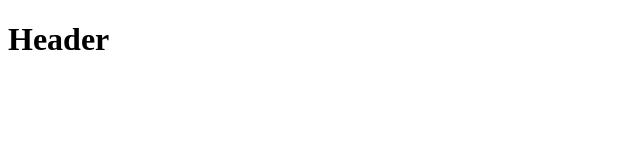
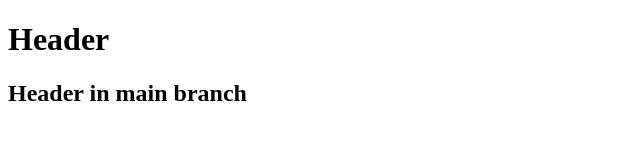
Before and after one commit to DhanushkaChandimal/git-playground, a plain HTML site: page index.html in a window 1280 px wide. Shown: the whole page, without its empty margins (0-640 px from the left). Drawn offline with Linux system fonts and the light colour scheme.

Commit message:
Add header in main branch

```diff
--- a/index.html
+++ b/index.html
@@ -7,5 +7,6 @@
 </head>
 <body>
     <h1>Header</h1>
+    <h2>Header in main branch</h2>
 </body>
 </html>
```
